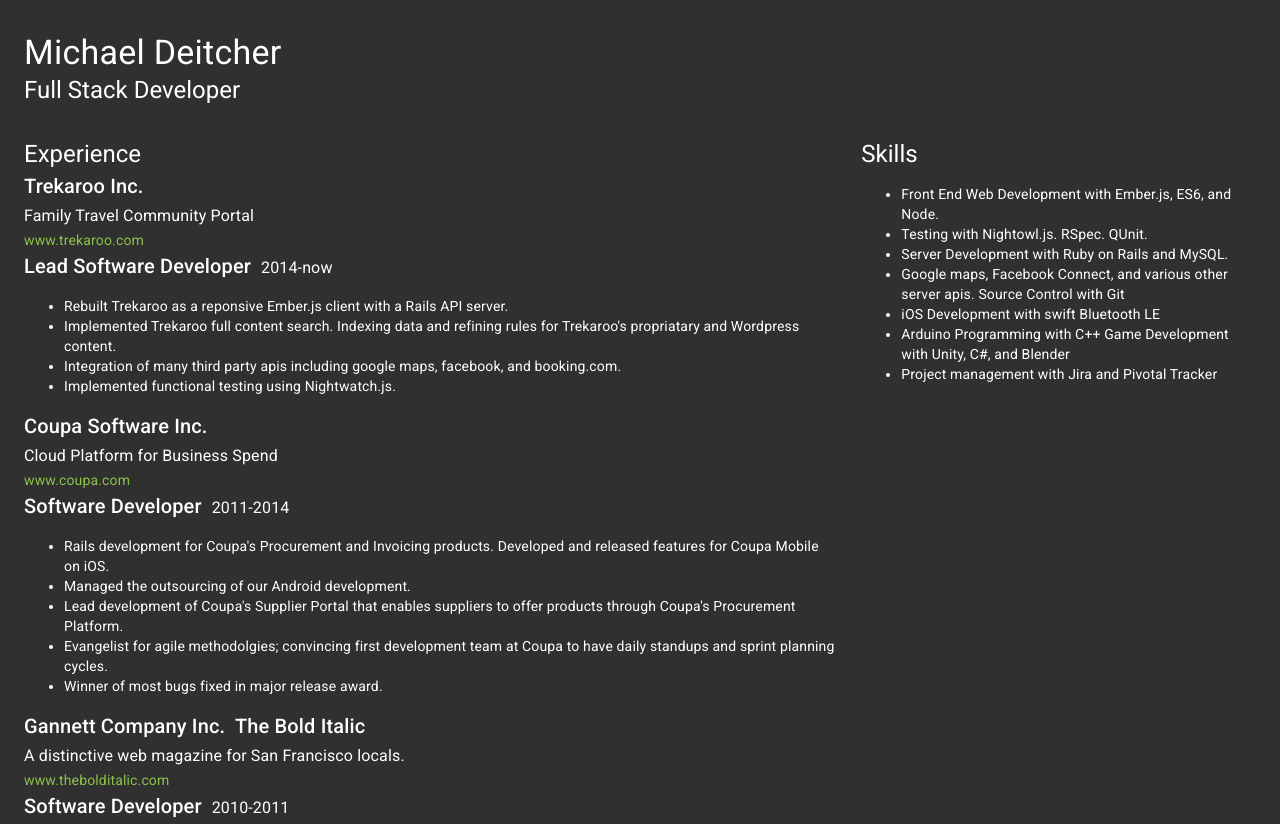
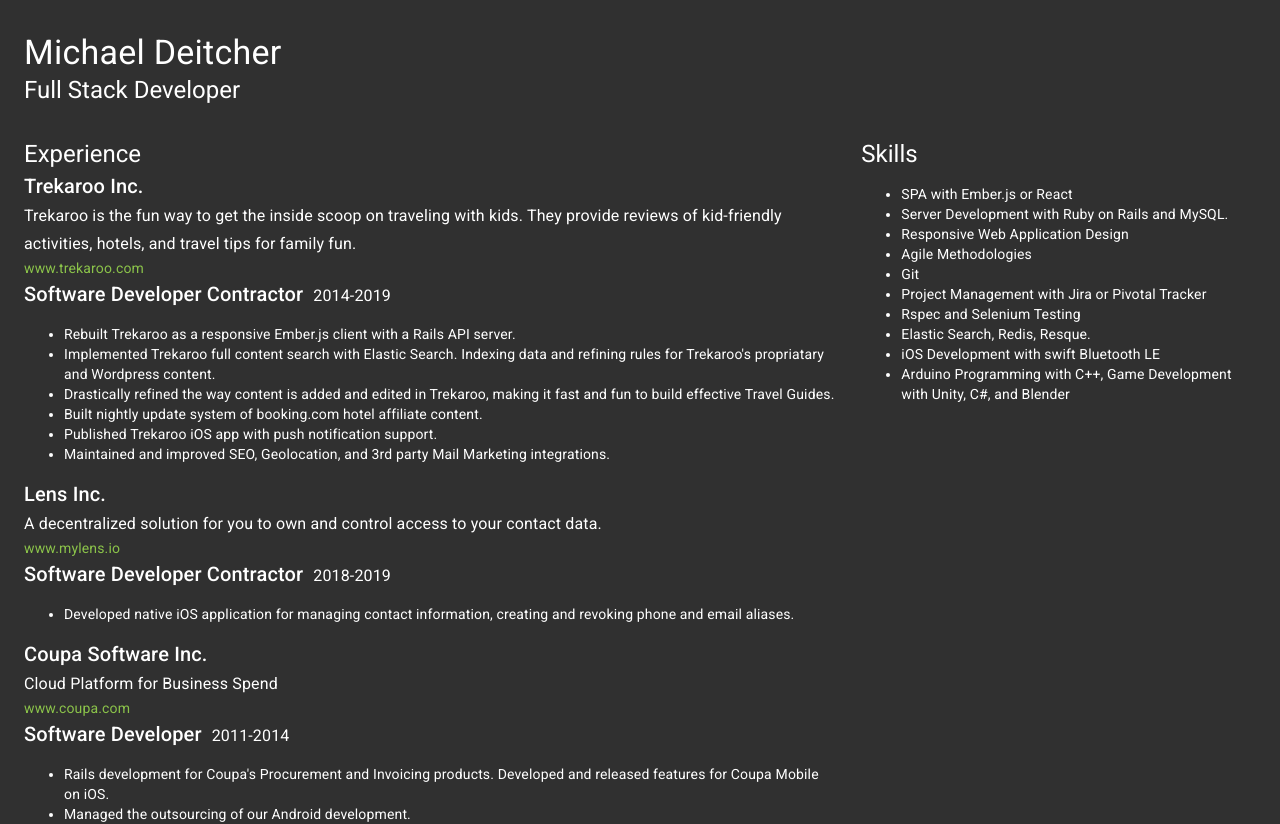
Before and after one commit to michaeldeitcher/colorbot-xyz, a Next.js app: page /professional in a window 1280 px wide. Shown: the top 824 px of the page. Built offline with nearby package versions, Linux system fonts and the light colour scheme.

Commit message:
updating resume

```diff
--- a/pages/professional/index.js
+++ b/pages/professional/index.js
@@ -38,15 +38,27 @@
     const content = [
         {
             companyName: 'Trekaroo Inc.',
-            companyDesc: 'Family Travel Community Portal',
+            companyDesc: 'Trekaroo is the fun way to get the inside scoop on traveling with kids. They provide reviews of kid-friendly activities, hotels, and travel tips for family fun.',
             companyLink: 'www.trekaroo.com',
-            position: 'Lead Software Developer',
-            hiredDates: '2014-now',
+            position: 'Software Developer Contractor',
+            hiredDates: '2014-2019',
             bullets: [
-                "Rebuilt Trekaroo as a reponsive Ember.js client with a Rails API server.",
-                "Implemented Trekaroo full content search. Indexing data and refining rules for Trekaroo's propriatary and Wordpress content.",
-                "Integration of many third party apis including google maps, facebook, and booking.com.",
-                "Implemented functional testing using Nightwatch.js."
+                "Rebuilt Trekaroo as a responsive Ember.js client with a Rails API server.",
+                "Implemented Trekaroo full content search with Elastic Search. Indexing data and refining rules for Trekaroo's propriatary and Wordpress content.",
+                "Drastically refined the way content is added and edited in Trekaroo, making it fast and fun to build effective Travel Guides.",
+                "Built nightly update system of booking.com hotel affiliate content.",
+                "Published Trekaroo iOS app with push notification support.",
+                "Maintained and improved SEO, Geolocation, and 3rd party Mail Marketing integrations."
+            ]
+        },
+        {
+            companyName: 'Lens Inc.',
+            companyDesc: 'A decentralized solution for you to own and control access to your contact data.',
+            companyLink: 'www.mylens.io',
+            position: 'Software Developer Contractor',
+            hiredDates: '2018-2019',
+            bullets: [
+                "Developed native iOS application for managing contact information, creating and revoking phone and email aliases."
             ]
         },
         {
@@ -189,13 +201,16 @@
             <Grid item xs={4}>
                 <Typography variant="h5" component="h2">Skills</Typography>
                 <ul>
-                <li>Front End Web Development with Ember.js, ES6, and Node.</li>
-                <li>Testing with Nightowl.js. RSpec. QUnit.</li>
-                <li>Server Development with Ruby on Rails and MySQL.</li>
-                <li>Google maps, Facebook Connect, and various other server apis. Source Control with Git</li>
-                <li>iOS Development with swift Bluetooth LE</li>
-                <li>Arduino Programming with C++ Game Development with Unity, C#, and Blender</li>
-                <li>Project management with Jira and Pivotal Tracker</li>
+                    <li>SPA with Ember.js or React</li>
+                    <li>Server Development with Ruby on Rails and MySQL.</li>
+                    <li>Responsive Web Application Design</li>
+                    <li>Agile Methodologies</li>
+                    <li>Git</li>
+                    <li>Project Management with Jira or Pivotal Tracker</li>
+                    <li>Rspec and Selenium Testing</li>
+                    <li>Elastic Search, Redis, Resque.</li>
+                    <li>iOS Development with swift Bluetooth LE</li>
+                    <li>Arduino Programming with C++, Game Development with Unity, C#, and Blender</li>
                 </ul>
             </Grid>
         </Grid>
```
